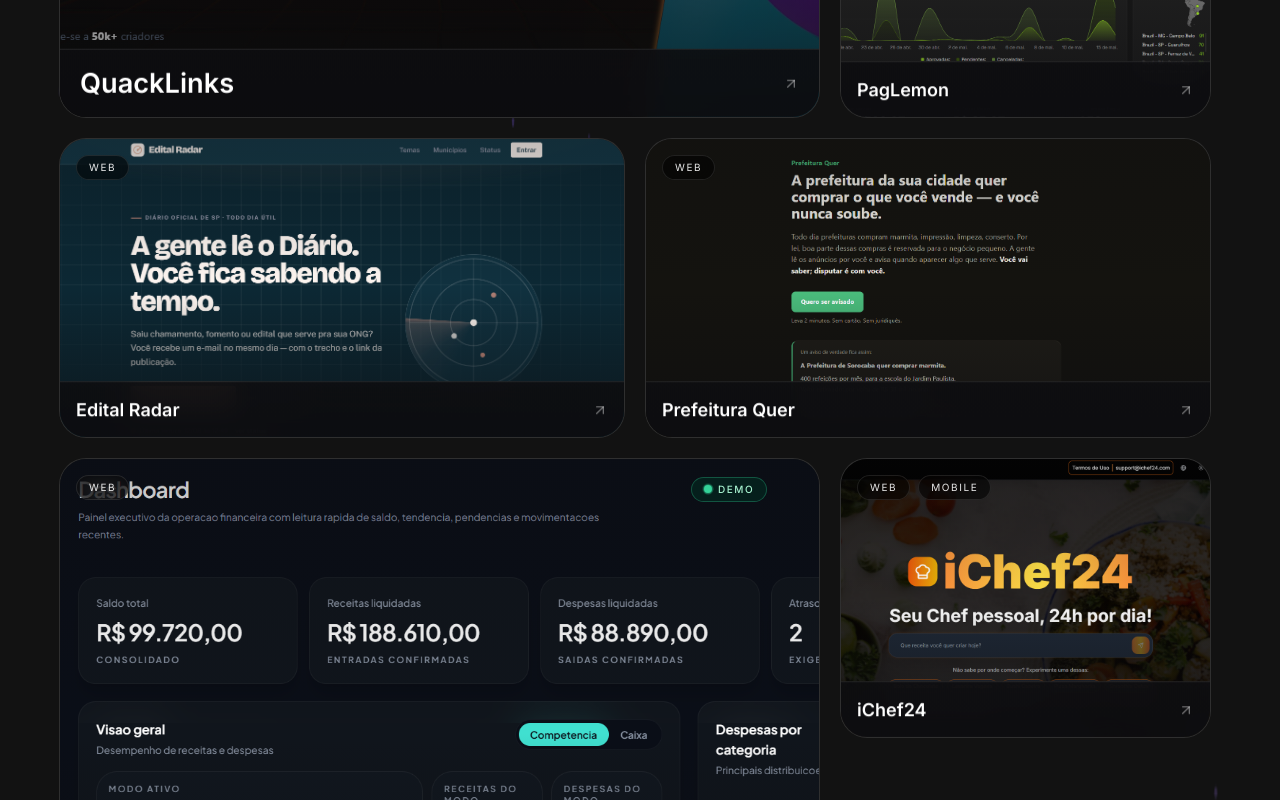
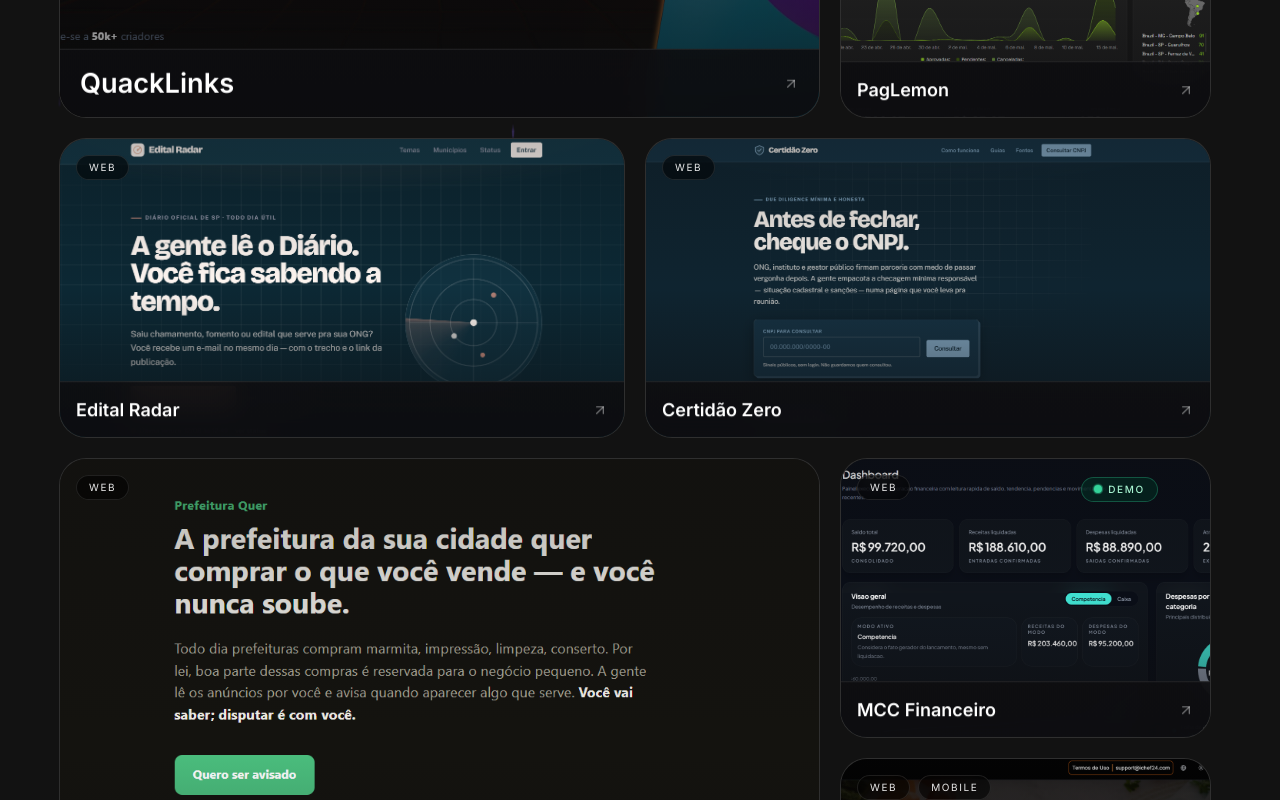
Before and after one commit to CalvinSoares/my-portfolio, a Next.js app: page /projects in a window 1280 px wide. Shown: the part 1020-1820 px from the top of the page. Built offline with nearby package versions, Linux system fonts and the light colour scheme.

Commit message:
feat: add project

```diff
--- a/src/app/projects/page.tsx
+++ b/src/app/projects/page.tsx
@@ -172,6 +172,36 @@
       "Astro Actions",
       "Cron Jobs",
       "Magic Link Auth",
+    ],
+  },
+  {
+    id: 13,
+    highlight: true,
+    title: "Certidão Zero",
+    descriptionEn:
+      "A no-login CNPJ check for NGOs and public managers: registration status and federal sanctions packaged into a meeting-ready page — public signals with source and date, never a trust score or legal opinion.",
+    descriptionPt:
+      "Checagem de CNPJ sem login para ONGs e gestores públicos: situação cadastral e sanções federais empacotadas numa página pronta para reunião — sinais públicos com fonte e data, sem score de confiança nem parecer jurídico.",
+    roleEn:
+      "Designed and built the product end-to-end: Astro SSR lookup flow, BrasilAPI registration data with cache-first queries, Portal da Transparência sanctions integration with honest unavailable states, plain-language signal reading, fixed disclaimers on every fiche and noindex for on-demand third-party data.",
+    rolePt:
+      "Concebi e construí o produto de ponta a ponta: fluxo de consulta em Astro SSR, dados cadastrais via BrasilAPI com cache em toda consulta, integração de sanções do Portal da Transparência com estados honestos quando indisponível, leitura de sinais em português claro, disclaimer fixo em toda ficha e noindex para dado de terceiro sob demanda.",
+    impactEn:
+      "Turns last-minute partner due diligence into a single paste-and-read step — so a small NGO or city buyer can check a CNPJ before signing without pretending the tool is an official certificate.",
+    impactPt:
+      "Transforma a due diligence de última hora em colar o CNPJ e ler — para que ONG pequena ou comprador público cheque antes de assinar, sem fingir que a ferramenta é certidão oficial.",
+    image: "/images/projects/certidao-zero.png",
+    tag: ["All", "Web"],
+    previewUrl: "https://certidao-zero.vercel.app/",
+    tecnologias: [
+      "Astro 5",
+      "TypeScript",
+      "Tailwind v4",
+      "Zod",
+      "BrasilAPI",
+      "Portal da Transparência",
+      "SSR",
+      "Cache",
     ],
   },
   {
```
Also changed, not shown: public/images/projects/certidao-zero.png (added), 1 other file (tests, documents, lock files or other folders).
